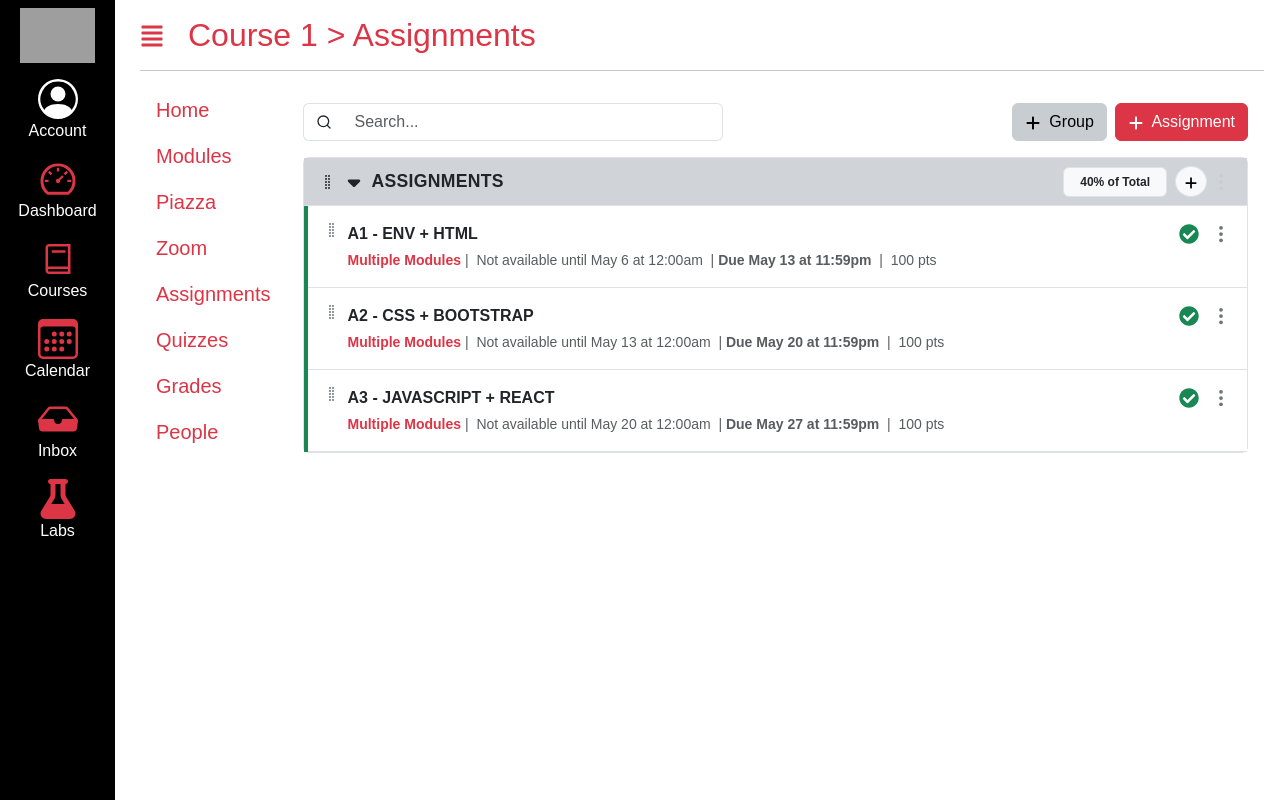
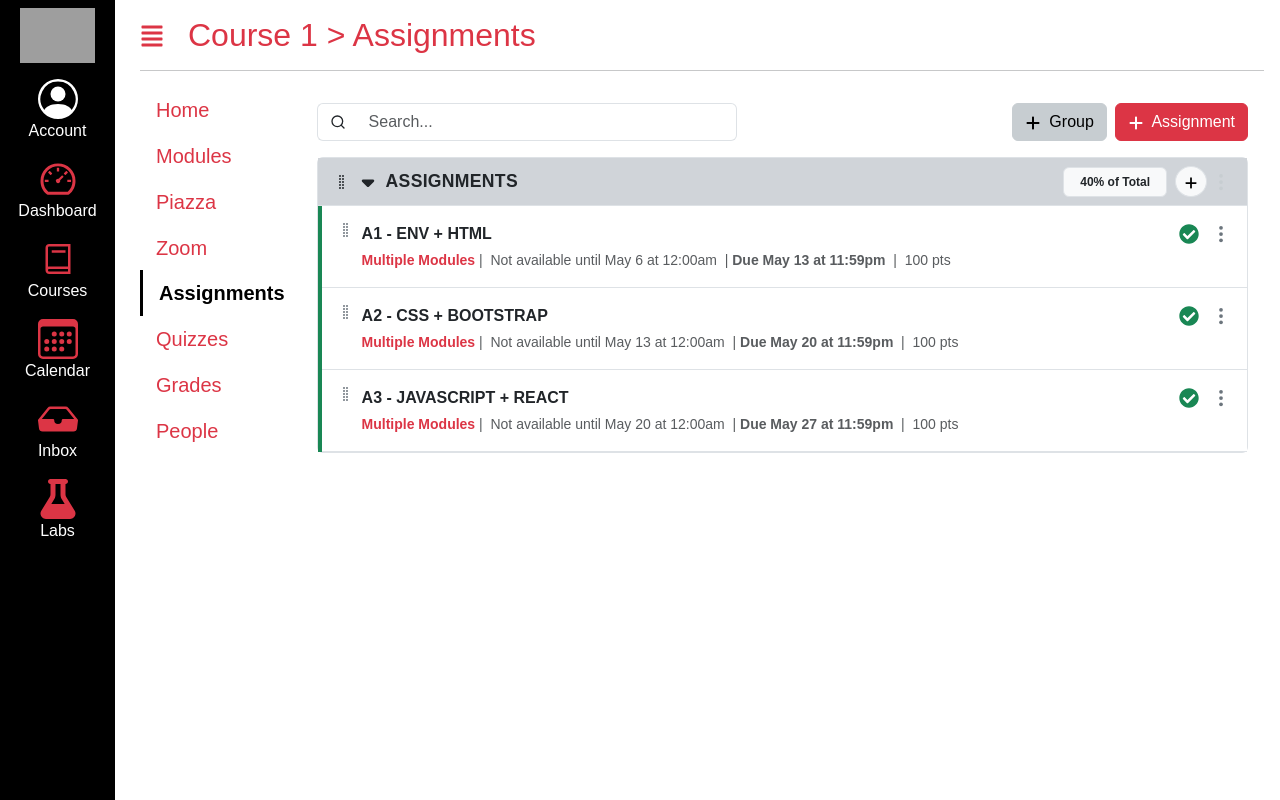
Before and after one commit to dhruvkansara11/kambaz-next-js, a Next.js app: page /Courses/1/Assignments in a window 1280 px wide. Built offline with nearby package versions, Linux system fonts and the light colour scheme; grey boxes are pictures that could not be loaded.

Commit message:
a3 JavaScript2

```diff
--- a/app/(Kambaz)/Courses/[cid]/Assignments/page.tsx
+++ b/app/(Kambaz)/Courses/[cid]/Assignments/page.tsx
@@ -37,7 +37,7 @@ export default function Assignments({ params }: { params: { cid: string } }) {
 
   return (
     <div id="wd-assignments" className="p-3">
-      {/* ---------- Top Row: Search + Buttons ---------- */}
+
       <div className="d-flex align-items-center justify-content-between mb-3">
         <div className="flex-grow-1" style={{ maxWidth: 420 }}>
           <InputGroup>
@@ -57,7 +57,7 @@ export default function Assignments({ params }: { params: { cid: string } }) {
         </div>
       </div>
 
-      {/* ---------- Assignment Group Container ---------- */}
+
       <div className="border rounded mb-3">
         {/* Header Bar */}
         <div className="bg-secondary px-3 py-2 d-flex align-items-center border-bottom">
@@ -75,7 +75,6 @@ export default function Assignments({ params }: { params: { cid: string } }) {
           <IoEllipsisVertical className="fs-5 text-secondary" />
         </div>
 
-        {/* Assignment List */}
         <div className="border-start border-4 border-success bg-white">
           <ul id="wd-assignment-list" className="list-unstyled m-0">
             {assignmentData.map((a) => (
--- a/app/(Kambaz)/Courses/[cid]/Navigation.tsx
+++ b/app/(Kambaz)/Courses/[cid]/Navigation.tsx
@@ -1,94 +1,39 @@
-'use client';
+"use client";
+
 import Link from "next/link";
-import { usePathname } from "next/navigation";
+import { usePathname, useParams } from "next/navigation";
 
 export default function CourseNavigation() {
-  const pathname = usePathname();
+    const pathname = usePathname();
+    const { cid } = (useParams() as { cid?: string }) ?? {};
 
-  // Helper function to detect if a route is active
-  const isActive = (path: string) => pathname?.startsWith(path);
 
-  return (
-    <div id="wd-courses-navigation" className="wd list-group fs-5 rounded-0">
-      <Link
-        href="/Courses/1234/Home"
-        id="wd-course-home-link"
-        className={`list-group-item border-0 ${
-          isActive("/Courses/1234/Home") ? "active" : "text-danger"
-        }`}
-      >
-        Home
-      </Link>
+    const links = ["Home", "Modules", "Piazza", "Zoom", "Assignments", "Quizzes", "Grades", "People"] as const;
 
-      <Link
-        href="/Courses/1234/Modules"
-        id="wd-course-modules-link"
-        className={`list-group-item border-0 ${
-          isActive("/Courses/1234/Modules") ? "active" : "text-danger"
-        }`}
-      >
-        Modules
-      </Link>
 
-      <Link
-        href="/Courses/1234/Piazza"
-        id="wd-course-piazza-link"
-        className={`list-group-item border-0 ${
-          isActive("/Courses/1234/Piazza") ? "active" : "text-danger"
-        }`}
-      >
-        Piazza
-      </Link>
+    const idOf = (name: (typeof links)[number]) => `wd-course-${name.toLowerCase()}-link`;
+    const hrefOf = (name: (typeof links)[number]) =>
+        `/Courses/${encodeURIComponent(cid ?? "")}/${name === "People" ? "People/Table" : name}`;
+    const matchOf = (name: (typeof links)[number]) =>
+        `/Courses/${encodeURIComponent(cid ?? "")}/${name === "People" ? "People" : name}`;
 
-      <Link
-        href="/Courses/1234/Zoom"
-        id="wd-course-zoom-link"
-        className={`list-group-item border-0 ${
-          isActive("/Courses/1234/Zoom") ? "active" : "text-danger"
-        }`}
-      >
-        Zoom
-      </Link>
-
-      <Link
-        href="/Courses/1234/Assignments"
-        id="wd-course-assignments-link"
-        className={`list-group-item border-0 ${
-          isActive("/Courses/1234/Assignments") ? "active" : "text-danger"
-        }`}
-      >
-        Assignments
-      </Link>
-
-      <Link
-        href="/Courses/1234/Quizzes"
-        id="wd-course-quizzes-link"
-        className={`list-group-item border-0 ${
-          isActive("/Courses/1234/Quizzes") ? "active" : "text-danger"
-        }`}
-      >
-        Quizzes
-      </Link>
-
-      <Link
-        href="/Courses/1234/Grades"
-        id="wd-course-grades-link"
-        className={`list-group-item border-0 ${
-          isActive("/Courses/1234/Grades") ? "active" : "text-danger"
-        }`}
-      >
-        Grades
-      </Link>
-
-      <Link
-        href="/Courses/1234/People/Table"
-        id="wd-course-people-link"
-        className={`list-group-item border-0 ${
-          isActive("/Courses/1234/People") ? "active" : "text-danger"
-        }`}
-      >
-        People
-      </Link>
-    </div>
-  );
+    return (
+        <div id="wd-courses-navigation" className="wd list-group fs-5 rounded-0">
+            {links.map((name) => {
+                const href = hrefOf(name);
+                const match = matchOf(name);
+                const isActive = pathname.startsWith(match);
+                return (
+                    <Link
+                        key={name}
+                        id={idOf(name)}
+                        href={href}
+                        className={`list-group-item border-0 ${isActive ? "active" : "text-danger"}`}
+                    >
+                        {name}
+                    </Link>
+                );
+            })}
+        </div>
+    );
 }
```
Also changed, not shown: app/(Kambaz)/Dashboard/page.tsx (+0 -97 lines).
